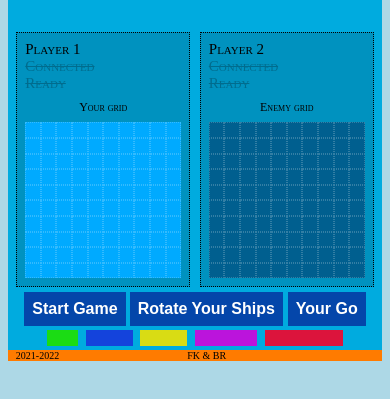
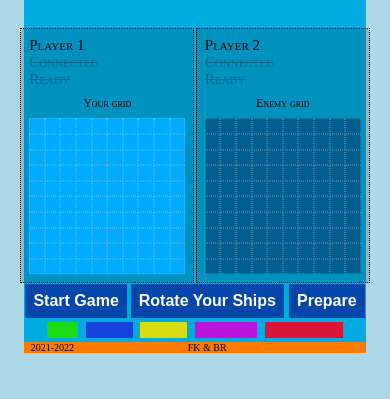
Before and after one commit to bartekrogacewicz/pwi-projekt, a website: page public/game.html in a window 390 px wide. Shown: the part 115-514 px from the top of the page. Drawn offline with nearby package versions, Linux system fonts and the light colour scheme; no server answers.

Commit message:
final changes to styling

```diff
--- a/public/game.html
+++ b/public/game.html
@@ -55,7 +55,7 @@
                 <button id="rotate" class="gameBtn">Rotate Your Ships</button>
               </div>
               <div>
-                <button id="whose-go" class="gameBtn">Your Go</button>
+                <button id="whose-go" class="gameBtn">Prepare</button>
               </div>
             </div>
 
--- a/public/styles/game.css
+++ b/public/styles/game.css
@@ -48,7 +48,7 @@
   display: flex;
   flex-direction: column;
   border: dotted 1px;
-  margin: 5px;
+  margin: 1px;
   background-color: rgba(0, 0, 0, 0.144);
 }
 
--- a/public/styles/pages.css
+++ b/public/styles/pages.css
@@ -40,6 +40,7 @@ footer {
 #homeArticle {
   padding: 16px 16px 16px 16px;
   text-align: justify;
+  background-color: #00abdf;
 }
 
 .sideGrad1 {
@@ -214,6 +215,12 @@ input[type=text], input[type=password] {
   [class^="game-btn"] {
     width: 100%;
   }
+  footer,
+  main {
+    width: 91.66%;
+    margin-left: auto;
+    margin-right: auto;
+  }
   [class^="dropdown"] {
     width: 100%;
   }
```
